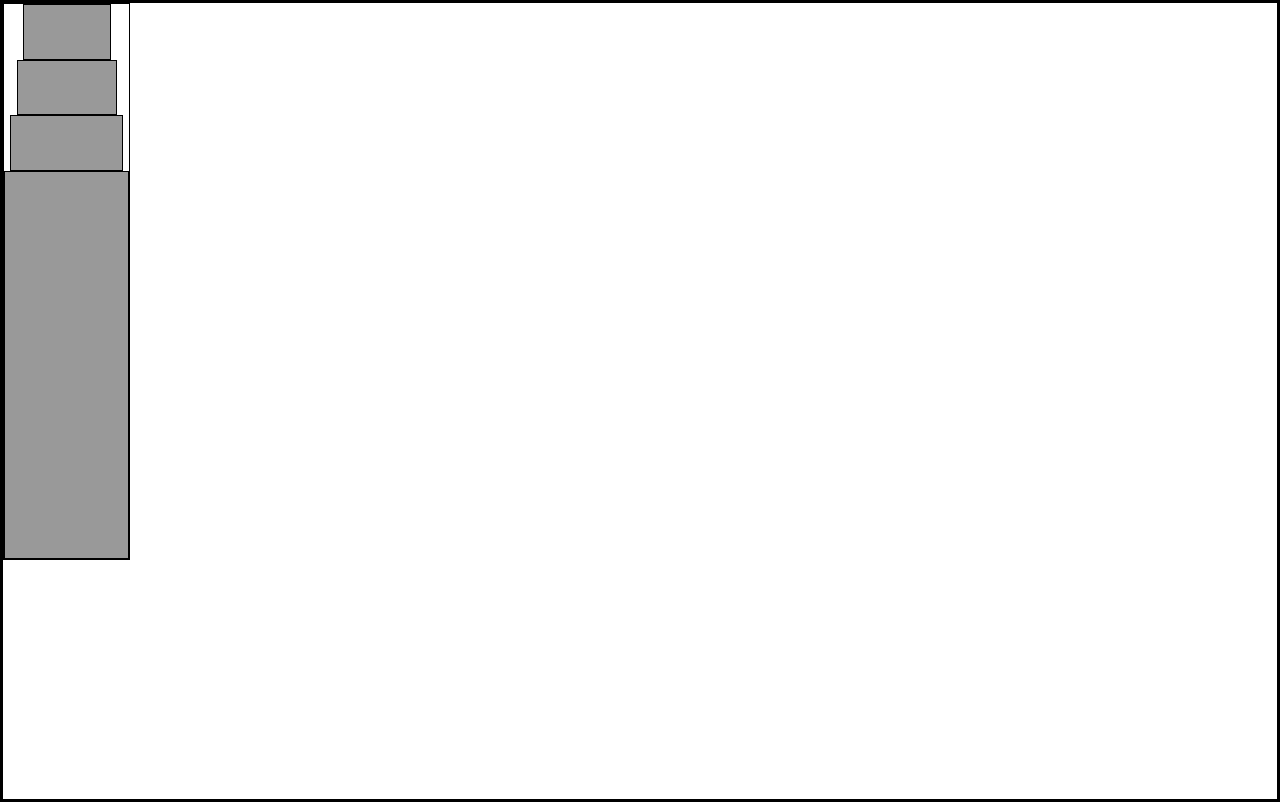
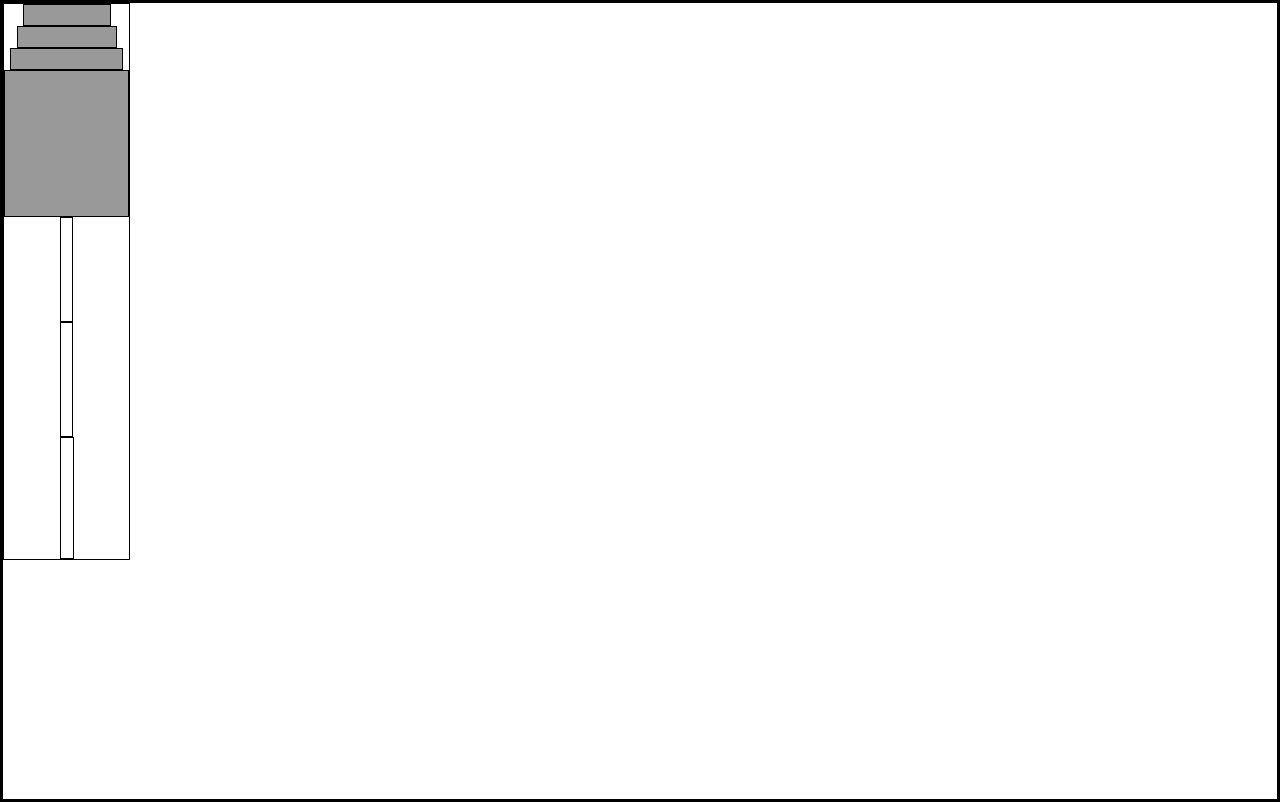
Before and after one commit to Radar3759/fake-shemp, a plain HTML site: page skyline/index.html in a window 1280 px wide. Drawn offline with Linux system fonts and the light colour scheme.

Commit message:
-add steps 18-19

```diff
--- a/skyline/index.html
+++ b/skyline/index.html
@@ -13,6 +13,9 @@
                 <div class="bb1b"></div>
                 <div class="bb1c"></div>
                 <div class="bb1d"></div>
+                <div class="bb2"></div>
+                <div class="bb3"></div>
+                <div class="bb4"></div>
             </div>
         </div>
     </body>
--- a/skyline/styles.css
+++ b/skyline/styles.css
@@ -46,3 +46,16 @@ body {
     height: 70%;
     background-color: var(--building-color1);
 }
+
+.bb2 {
+  width: 10%;
+  height: 50%;
+}
+.bb3 {
+  width: 10%;
+  height: 55%;
+}
+.bb4 {
+  width: 11%;
+  height: 58%;
+}
```
